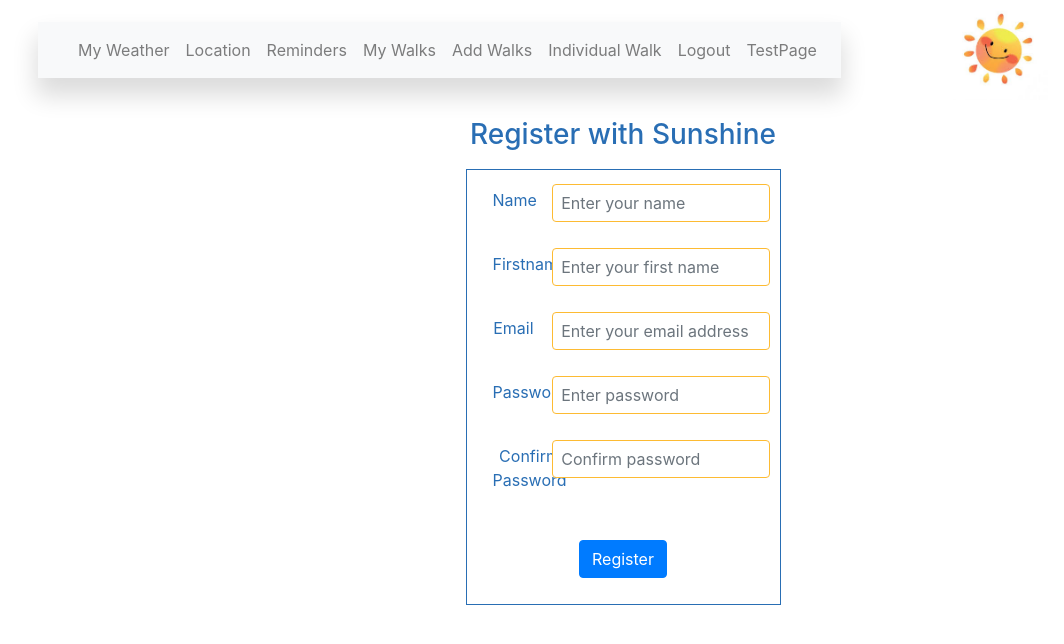
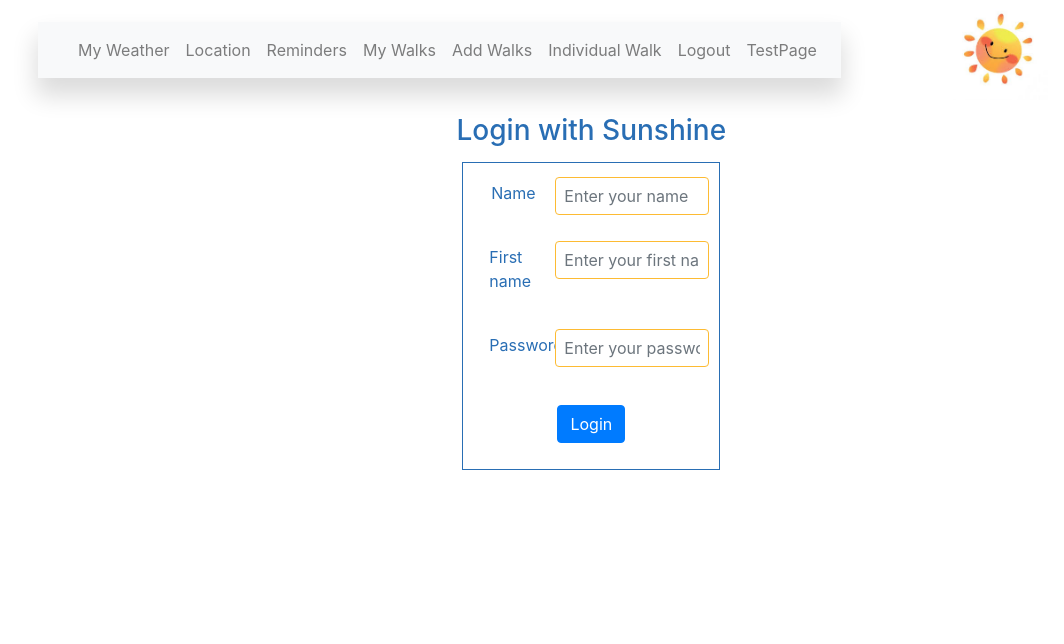
Before and after one commit to TR-SUNSHINE/Frontend, a React (Create React App) app: page /LoginPage in a window 1280 px wide. Shown: the top 644 px of the page, without its empty margins (17-1081 px from the left). Built offline with nearby package versions, Linux system fonts and the light colour scheme.

Commit message:
STYLE:LoginPage iproving layout

```diff
--- a/src/components/LoginPage/LoginPage.css
+++ b/src/components/LoginPage/LoginPage.css
@@ -0,0 +1,21 @@
+.form-register {
+    padding-block: 5px;
+    color: #296eb4;
+    padding: 10px;
+    margin: 5%;
+    border: 1px solid #296eb4;
+  }
+
+.form-label {
+  text-align: left;
+}
+.Form.Control {
+    border: 1px solid #fdbb33
+    /* padding: 8px;
+    margin-top: 4px; */
+}
+.button__container--center {
+  text-align: center;
+  padding: 1rem;
+
+}
--- a/src/components/LoginPage/LoginPage.js
+++ b/src/components/LoginPage/LoginPage.js
@@ -8,27 +8,34 @@ import { Form } from "react-bootstrap";
 
 
 const LoginPage = () => {
+    // const [users, setTasks] = useState([
+    //     { userFirstaName: 'Myriam', userName: "Thursch", password: "12345", id: '001' },
+    //     { userFirstaName: 'John', userName: "Smith", password: "12345", id: '002' },
+    //     { userFirstaName: 'Joan', userName: "Prijs", password: "12345", id: '003' },
+    //     { userFirstaName: 'Ana', userName: "Saunders", password: "12345", id: '004' },
+    // ])
 
     const [userName, setName] = useState("");
     const [userFirstName, setFirstName] = useState("");
-    const [userEmail, setEmail] = useState("");
+    const [userPassword, setPassword] = useState("");
+
 
     const handleClick = () => {
-        console.log("onclick", userName, userFirstName, userEmail);
+        console.log("onclick", userName, userFirstName, userPassword);
     };
 
     return (
         <Row>
-            <Col>
+            <Col sm={10}>
 
                 <h3 class="heading heading--main">Login with Sunshine</h3>
 
                 <Form className="form-register">
                     <Form.Group className="form-row">
-                        <Col sm={3}>
+                        <Col sm={4}>
                             <Form.Label for="nameInput">Name</Form.Label>
                         </Col>
-                        <Col sm={9}>
+                        <Col sm={8}>
                             <Form.Control
                                 type="small"
                                 name="userName"
@@ -38,11 +45,11 @@ const LoginPage = () => {
                         </Col>
                     </Form.Group>
 
-                    <Form.Group className="form-row">
-                        <Col sm={3}>
+                    <Form.Group className="form-row" sm={8}>
+                        <Col sm={4}>
                             <Form.Label for="firstNameInput">First name</Form.Label>
                         </Col>
-                        <Col sm={9}>
+                        <Col sm={8}>
                             <Form.Control
                                 type="small"
                                 name="userFirstName"
@@ -53,16 +60,16 @@ const LoginPage = () => {
                     </Form.Group>
 
                     <Form.Group className="form-row">
-                        <Col sm={3}>
-                            <Form.Label for="EmailInput">Email</Form.Label>
+                        <Col sm={4}>
+                            <Form.Label for="EmailInput">Password</Form.Label>
                         </Col>
-                        <Col sm={9}>
+                        <Col sm={8}>
                             <Form.Control
-                                type="small"
-                                name="userEmail"
-                                value={userEmail}
-                                onChange={(event) => setEmail(event.target.value)}
-                                placeholder="Enter your email" />
+                                type="password"
+                                name="userPassword"
+                                value={userPassword}
+                                onChange={(event) => setPassword(event.target.value)}
+                                placeholder="Enter your password" />
                         </Col>
                     </Form.Group>
 
@@ -70,7 +77,7 @@ const LoginPage = () => {
                     <Row>
                         <Col xs={12} >
                             <div className="button__container--center">
-                                <Button onClick={handleClick} >Login</Button>
+                                <Button type="submit" onClick={handleClick} >Login</Button>
                             </div>
                         </Col>
                     </Row>
--- a/src/components/Routes/Routes.js
+++ b/src/components/Routes/Routes.js
@@ -6,7 +6,7 @@ import MyWalksPage from "../MyWalksPage/MyWalksPage";
 import TestPage from "../TestPage/TestPage";
 import NotFoundPage from "../NotFoundPage/NotFoundPage";
 import RegisterPage from "../RegisterPage/RegisterPage";
-import LoginPage from "../RegisterPage/RegisterPage";
+import LoginPage from "../LoginPage/LoginPage";
 
 const Routes = () => {
     return (
--- a/src/components/WelcomePage/WelcomePage.js
+++ b/src/components/WelcomePage/WelcomePage.js
@@ -25,7 +25,7 @@ const Welcome = () => {
 
                     <Col xs={12} sm={12} md={6}>
                         <div className="button__container button__container--right" >
-                            <Button variant="accessible"><Link className="button--link" to="/login">Login</Link></Button>
+                            <Button variant="accessible"><Link className="button--link" to="/loginPage">Login</Link></Button>
                         </div>
                     </Col>
                 </Row>
```
